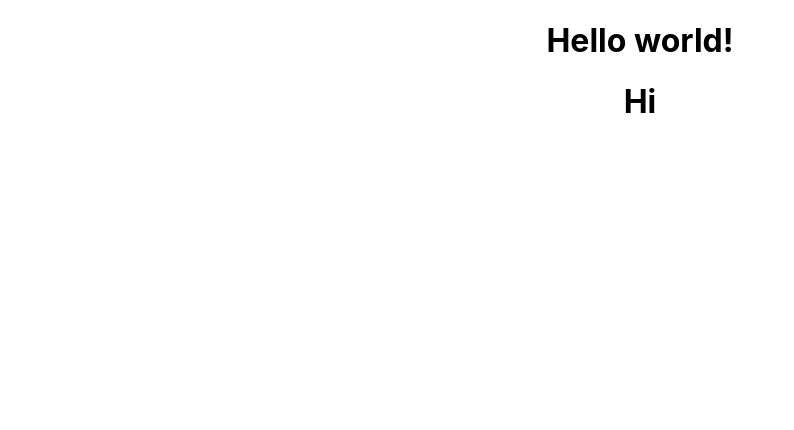
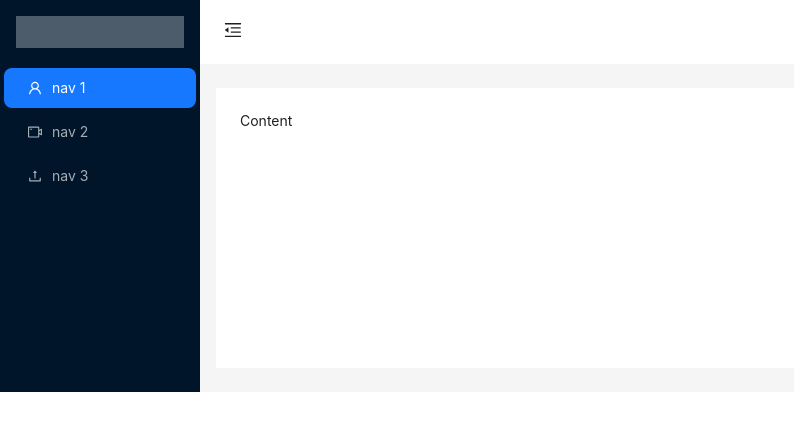
Before and after one commit to Chinzorigo/admindashboard, a React (Create React App) app: page / in a window 1280 px wide. Shown: the top 430 px of the page, without its empty margins (0-794 px from the left). Built offline with nearby package versions, Linux system fonts and the light colour scheme.

Commit message:
admin dashboard via ant design

```diff
--- a/package.json
+++ b/package.json
@@ -6,6 +6,7 @@
     "@testing-library/jest-dom": "^5.16.5",
     "@testing-library/react": "^13.4.0",
     "@testing-library/user-event": "^13.5.0",
+    "antd": "^5.1.7",
     "react": "^18.2.0",
     "react-dom": "^18.2.0",
     "react-scripts": "5.0.1",
--- a/src/App.css
+++ b/src/App.css
@@ -1,38 +1,17 @@
-.App {
-  text-align: center;
+.trigger {
+  padding: 0 24px;
+  font-size: 18px;
+  line-height: 64px;
+  cursor: pointer;
+  transition: color 0.3s;
 }
 
-.App-logo {
-  height: 40vmin;
-  pointer-events: none;
+.trigger:hover {
+  color: #1890ff;
 }
 
-@media (prefers-reduced-motion: no-preference) {
-  .App-logo {
-    animation: App-logo-spin infinite 20s linear;
-  }
+.logo {
+  height: 32px;
+  margin: 16px;
+  background: rgba(255, 255, 255, 0.3);
 }
-
-.App-header {
-  background-color: #282c34;
-  min-height: 100vh;
-  display: flex;
-  flex-direction: column;
-  align-items: center;
-  justify-content: center;
-  font-size: calc(10px + 2vmin);
-  color: white;
-}
-
-.App-link {
-  color: #61dafb;
-}
-
-@keyframes App-logo-spin {
-  from {
-    transform: rotate(0deg);
-  }
-  to {
-    transform: rotate(360deg);
-  }
-}
--- a/src/App.js
+++ b/src/App.js
@@ -1,13 +1,70 @@
-import logo from './logo.svg';
-import './App.css';
-
-function App() {
+import React, { useState } from 'react';
+import {
+  MenuFoldOutlined,
+  MenuUnfoldOutlined,
+  UploadOutlined,
+  UserOutlined,
+  VideoCameraOutlined,
+} from '@ant-design/icons';
+import { Layout, Menu, theme } from 'antd';
+import './App.css'
+const { Header, Sider, Content } = Layout;
+const App = () => {
+  const [collapsed, setCollapsed] = useState(false);
+  const {
+    token: { colorBgContainer },
+  } = theme.useToken();
   return (
-    <div className="App">
-      <h1>Hello world!</h1>
-      <h1>Hi</h1>
-    </div>
+    <Layout style={{ height: "100%", width: "100%" }}>
+      <Sider trigger={null} collapsible collapsed={collapsed}>
+        <div className="logo" />
+        <Menu
+          theme="dark"
+          mode="inline"
+          defaultSelectedKeys={['1']}
+          items={[
+            {
+              key: '1',
+              icon: <UserOutlined />,
+              label: 'nav 1',
+            },
+            {
+              key: '2',
+              icon: <VideoCameraOutlined />,
+              label: 'nav 2',
+            },
+            {
+              key: '3',
+              icon: <UploadOutlined />,
+              label: 'nav 3',
+            },
+          ]}
+        />
+      </Sider>
+      <Layout className="site-layout">
+        <Header
+          style={{
+            padding: 0,
+            background: colorBgContainer,
+          }}
+        >
+          {React.createElement(collapsed ? MenuUnfoldOutlined : MenuFoldOutlined, {
+            className: 'trigger',
+            onClick: () => setCollapsed(!collapsed),
+          })}
+        </Header>
+        <Content
+          style={{
+            margin: '24px 16px',
+            padding: 24,
+            minHeight: 280,
+            background: colorBgContainer,
+          }}
+        >
+          Content
+        </Content>
+      </Layout>
+    </Layout>
   );
-}
-
+};
 export default App;
```
Also changed, not shown: 1 other file (tests, documents, lock files or other folders).
